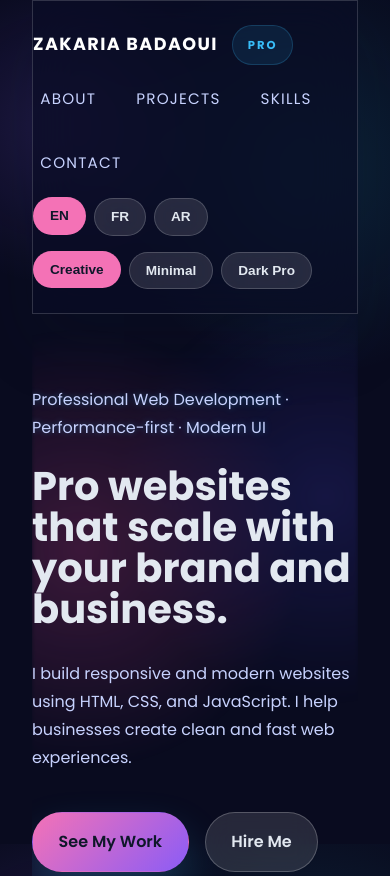
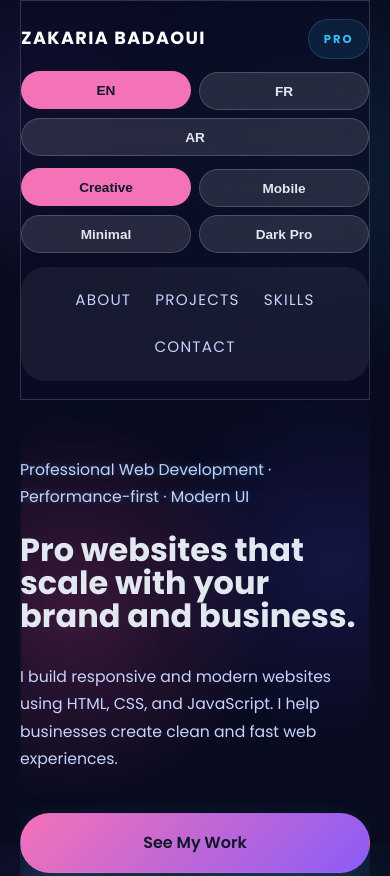
Before and after one commit to zakariabadaoui2-dev/zakaria-portfolio, a plain HTML site: page index.html in a window 390 px wide. Shown: the top 876 px of the page. Drawn offline with Linux system fonts and the light colour scheme.

Commit message:
Add files via upload

```diff
--- a/index.html
+++ b/index.html
@@ -74,6 +74,22 @@
       --header-bg: rgba(10, 12, 38, 0.68);
       --hero-glow-1: rgba(236, 72, 153, 0.22);
       --hero-glow-2: rgba(79, 70, 229, 0.18);
+      --hero-glow-3: rgba(255, 255, 255, 0.06);
+    }
+
+    .theme-mobile {
+      --bg: #050811;
+      --bg-overlay-1: rgba(59, 130, 246, 0.16);
+      --bg-overlay-2: rgba(16, 185, 129, 0.12);
+      --muted: #a5b4fc;
+      --accent: #34d399;
+      --accent-dark: #10b981;
+      --panel-bg: rgba(255, 255, 255, 0.10);
+      --panel-border: rgba(255, 255, 255, 0.14);
+      --panel-shadow: 0 24px 60px rgba(0, 0, 0, 0.22);
+      --header-bg: rgba(8, 12, 24, 0.80);
+      --hero-glow-1: rgba(56, 189, 248, 0.18);
+      --hero-glow-2: rgba(16, 185, 129, 0.14);
       --hero-glow-3: rgba(255, 255, 255, 0.06);
     }
 
@@ -539,6 +555,105 @@
       }
     }
 
+    @media (max-width: 767px) {
+      body {
+        padding: 0 20px 48px;
+      }
+
+      header {
+        flex-direction: column;
+        align-items: stretch;
+        padding: 18px 0;
+        gap: 0.85rem;
+      }
+
+      .brand-wrap {
+        width: 100%;
+        justify-content: space-between;
+      }
+
+      nav {
+        order: 3;
+        width: 100%;
+        display: flex;
+        flex-wrap: wrap;
+        justify-content: center;
+        gap: 0.6rem;
+        padding: 0.9rem;
+        background: rgba(255, 255, 255, 0.06);
+        border-radius: 24px;
+      }
+
+      .lang-switcher,
+      .theme-switcher {
+        width: 100%;
+        justify-content: center;
+      }
+
+      .lang-switcher {
+        order: 1;
+      }
+
+      .theme-switcher {
+        order: 2;
+      }
+
+      .lang-button,
+      .theme-button {
+        flex: 1 1 calc(50% - 0.5rem);
+        min-width: 120px;
+      }
+
+      .hero {
+        padding: 4rem 0 3rem;
+        gap: 1.75rem;
+      }
+
+      .hero h1 {
+        font-size: clamp(2rem, 7vw, 3rem);
+      }
+
+      .hero p {
+        font-size: 0.98rem;
+      }
+
+      .hero-buttons {
+        flex-direction: column;
+        align-items: stretch;
+      }
+
+      .button {
+        width: 100%;
+      }
+
+      .profile-card {
+        width: 100%;
+        padding: 2rem;
+      }
+
+      section {
+        padding: 3rem 0;
+      }
+
+      .section-heading {
+        flex-direction: column;
+        align-items: stretch;
+      }
+
+      .section-heading p {
+        max-width: 100%;
+      }
+
+      .grid-two,
+      .grid-four {
+        grid-template-columns: 1fr;
+      }
+
+      .contact-card {
+        padding: 1.75rem;
+      }
+    }
+
     @media (min-width: 1024px) {
       body {
         padding: 0 40px 48px;
@@ -573,6 +688,7 @@
     </div>
     <div class="theme-switcher">
       <button class="theme-button active" data-theme="creative">Creative</button>
+      <button class="theme-button" data-theme="mobile">Mobile</button>
       <button class="theme-button" data-theme="minimal">Minimal</button>
       <button class="theme-button" data-theme="pro">Dark Pro</button>
     </div>
@@ -1006,7 +1122,7 @@
       buttons.forEach(button => {
         button.classList.toggle('active', button.dataset.theme === theme);
       });
-      body.classList.remove('theme-minimal', 'theme-pro', 'theme-creative');
+      body.classList.remove('theme-minimal', 'theme-pro', 'theme-creative', 'theme-mobile');
       body.classList.add(`theme-${theme}`);
     }
 
```
